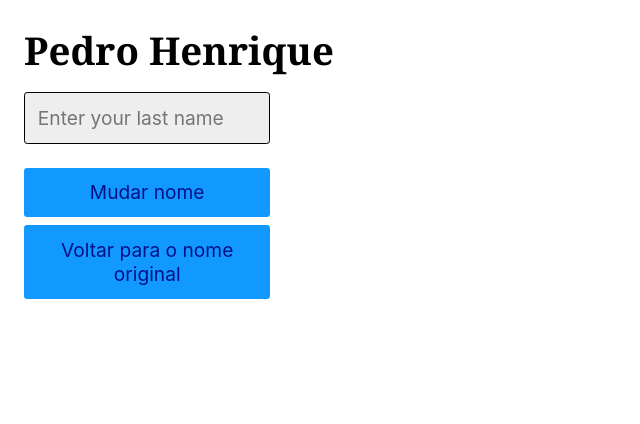
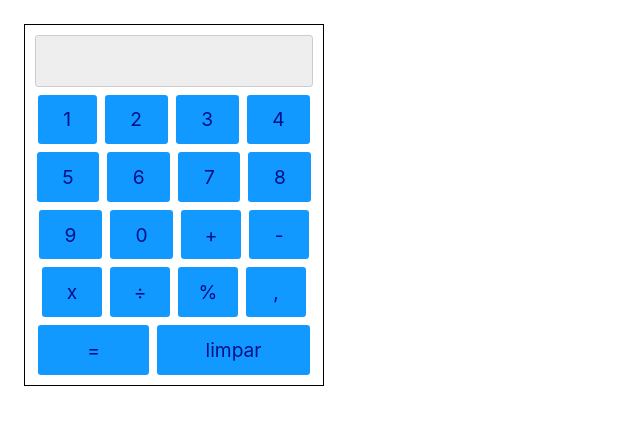
Before and after one commit to PedroHRFerreira/react, a React (Vite) app: page / in a window 1280 px wide. Shown: the top 424 px of the page, without its empty margins (0-640 px from the left). Built offline with nearby package versions, Linux system fonts and the light colour scheme.

Commit message:
fix: :zap: Criação do Calculator

```diff
--- a/src/Atoms/input.jsx
+++ b/src/Atoms/input.jsx
@@ -1,7 +1,7 @@
-const AtomsInput = ({ value, onClick, errors }) => {
+const AtomsInput = ({ type, value, onClick, errors }) => {
   return (
     <input
-      type="text"
+      type={type}
       placeholder="Enter your last name"
       maxLength="30"
       style={{ borderColor: errors ? "red" : "black" }}
--- /dev/null
+++ b/src/Molecules/Calculator/calculator.jsx
@@ -0,0 +1,68 @@
+import React, { useState } from "react";
+import "./style.scss";
+
+const Calculator = () => {
+  const [valueCalculator, setValueCalculator] = useState("");
+  const [previousValue, setPreviousValue] = useState(null);
+  const [operator, setOperator] = useState(null);
+
+  const handleButton = (value) => setValueCalculator((prev) => prev + value);
+
+  const handleOperator = (op) => {
+    setPreviousValue(valueCalculator);
+    setValueCalculator("");
+    setOperator(op);
+  };
+
+  const calculate = () => {
+    if (!previousValue || !operator) return;
+    const current = parseFloat(valueCalculator);
+    const previous = parseFloat(previousValue);
+
+    const operations = {
+      "+": previous + current,
+      "-": previous - current,
+      x: previous * current,
+      "÷": previous / current,
+      "%": (previous / 100) * current,
+    };
+
+    setValueCalculator(operations[operator].toString());
+    setPreviousValue(null);
+    setOperator(null);
+  };
+
+  const clearCalculator = () => {
+    setValueCalculator("");
+    setPreviousValue(null);
+    setOperator(null);
+  };
+
+  return (
+    <section className="calculator">
+      <input type="text" maxLength="30" value={valueCalculator} readOnly />
+      {[1, 2, 3, 4, 5, 6, 7, 8, 9, 0].map((num) => (
+        <button key={num} onClick={() => handleButton(num)}>
+          {num}
+        </button>
+      ))}
+      {["+", "-", "x", "÷", "%", ","].map((op) => (
+        <button
+          className="calculator--button"
+          key={op}
+          onClick={() => handleOperator(op)}
+        >
+          {op}
+        </button>
+      ))}
+      <button className="calculator--save" onClick={calculate}>
+        =
+      </button>
+      <button className="calculator--clean" onClick={clearCalculator}>
+        limpar
+      </button>
+    </section>
+  );
+};
+
+export default Calculator;
--- /dev/null
+++ b/src/Molecules/Calculator/style.scss
@@ -0,0 +1,25 @@
+.calculator {
+  width: 300px;
+  display: flex;
+  justify-content: center;
+  align-items: center;
+  flex-wrap: wrap;
+  gap: 8px;
+  border: 1px solid black;
+  padding: 10px;
+
+  &--button {
+    display: flex;
+    justify-content: center;
+    align-items: center;
+    width: 60px;
+  }
+
+  &--save {
+    width: 40%;
+  }
+
+  &--clean {
+    width: 55%;
+  }
+}
--- a/src/Molecules/Input.jsx
+++ b/src/Molecules/Input.jsx
@@ -22,6 +22,7 @@ const MoleculesInput = () => {
       <h1>{name}</h1>
       <section className="input">
         <AtomsInput
+          type="text"
           errors={inputError}
           value={newName}
           onClick={(e) => {
--- a/src/main.jsx
+++ b/src/main.jsx
@@ -1,9 +1,9 @@
 import React from "react";
 import ReactDOM from "react-dom/client";
-import MoleculesInput from "./Molecules/Input.jsx";
+import Calculator from "./Molecules/Calculator/calculator.jsx";
 
 ReactDOM.createRoot(document.getElementById("root")).render(
   <main>
-    <MoleculesInput />
+    <Calculator />
   </main>
 );
```
